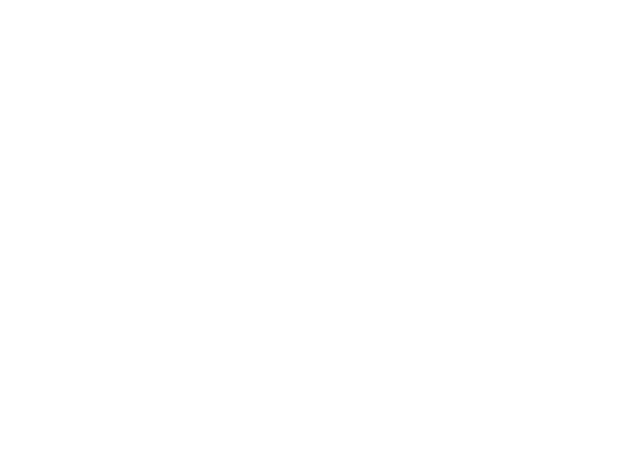
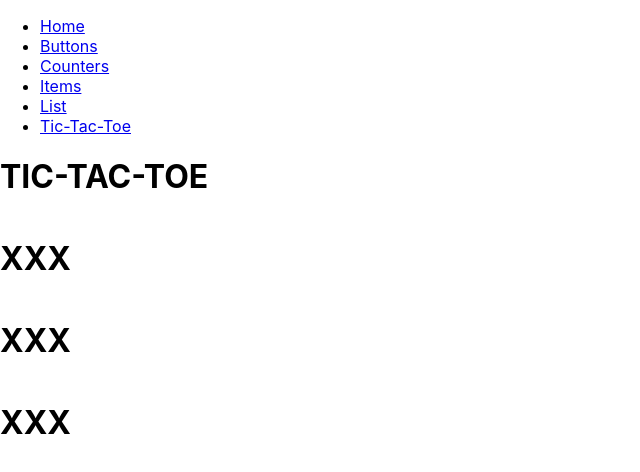
Before and after one commit to TaaviKodari/2023KevatPe1715_react-harjoitus, a React (Create React App) app in the folder 2023kevatpe1715_react-app/: page /TicTacToe in a window 1280 px wide. Before the commit this address had no page. Shown: the top 472 px of the page, without its empty margins (0-640 px from the left). Built offline with nearby package versions, Linux system fonts and the light colour scheme.

Commit message:
css aloitettu

```diff
--- a/2023kevatpe1715_react-app/src/App.js
+++ b/2023kevatpe1715_react-app/src/App.js
@@ -6,6 +6,7 @@
 import { Counters } from "./pages/Counter";
 import { Items } from "./pages/Items";
 import { List } from "./pages/List";
+import { TicTacToe } from "./TicTacToe/TicTacToe";
 function App() {
   return (
   <BrowserRouter>
@@ -17,6 +18,7 @@
           <Route path ='Counters' element={<Counters/>}/>
           <Route path ='Items' element={<Items/>}/>
           <Route path ='List' element={<List/>}/>
+          <Route path="TicTacToe" element={<TicTacToe/>}/>
         </Route>
       </Routes>
     </div>
--- /dev/null
+++ b/2023kevatpe1715_react-app/src/TicTacToe/Board.jsx
@@ -0,0 +1,24 @@
+import React from "react";
+import { Square } from "./Square";
+
+export const Board =()=>{
+    return(
+        <div>
+            <div className="row">
+                <Square/>
+                <Square/>
+                <Square/>
+            </div>
+            <div className="row">
+                <Square/>
+                <Square/>
+                <Square/>
+            </div>
+            <div className="row">
+                <Square/>
+                <Square/>
+                <Square/>
+            </div>
+        </div>
+    );
+}
--- /dev/null
+++ b/2023kevatpe1715_react-app/src/TicTacToe/Square.jsx
@@ -0,0 +1,9 @@
+import React from "react";
+
+export const Square =()=>{
+    return(
+        <div>
+            <h1>X</h1>
+        </div>
+    );
+}
--- /dev/null
+++ b/2023kevatpe1715_react-app/src/TicTacToe/TicTacToe.css
@@ -0,0 +1,4 @@
+.row{
+    display:flex;
+    flex-direction: row;
+}
--- /dev/null
+++ b/2023kevatpe1715_react-app/src/TicTacToe/TicTacToe.jsx
@@ -0,0 +1,11 @@
+import React from "react";
+import './TicTacToe.css';
+import { Board } from "./Board";
+export const TicTacToe =()=>{
+    return(
+        <div>
+            <h1>TIC-TAC-TOE</h1>
+            <Board/>
+        </div>
+    );
+}
--- a/2023kevatpe1715_react-app/src/pages/Router.jsx
+++ b/2023kevatpe1715_react-app/src/pages/Router.jsx
@@ -22,6 +22,9 @@
                     <li>
                         <Link to="/List">List</Link>
                     </li>
+                    <li>
+                        <Link to="/TicTacToe">Tic-Tac-Toe</Link>
+                    </li>
                 </ul>
             </div>
           <Outlet/>
```
